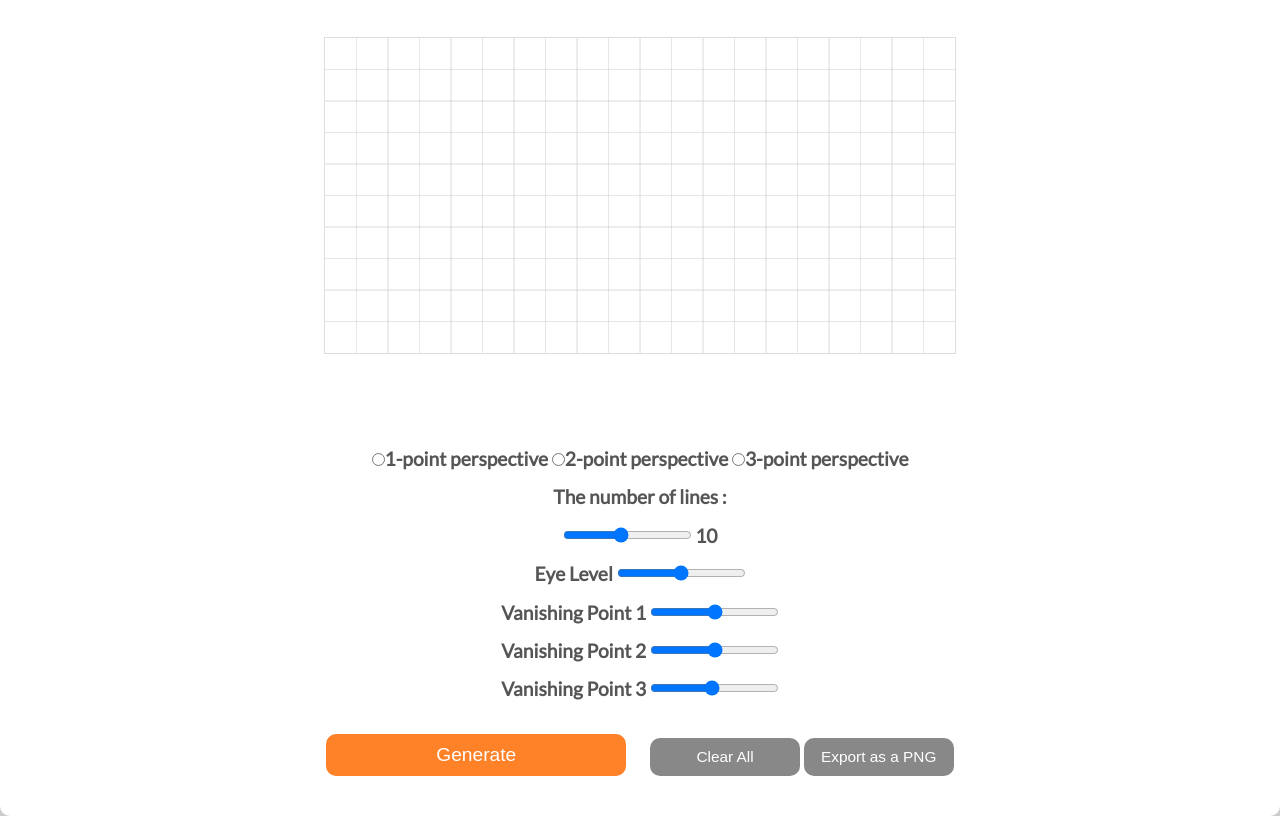
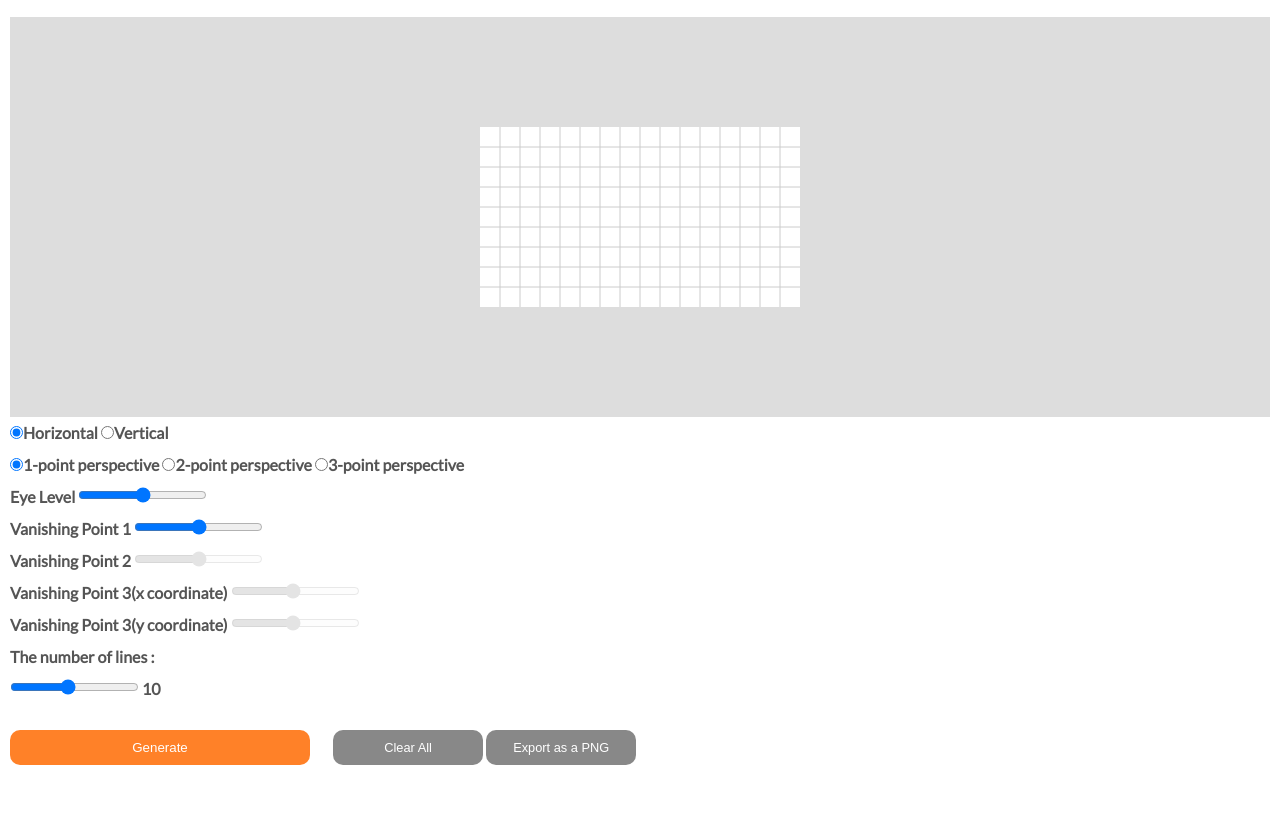
Before and after one commit to HelloTakako/perspective-generator, a website: page index.html in a window 1280 px wide. Shown: the part 50-866 px from the top of the page. Drawn offline with Linux system fonts and the light colour scheme.

Commit message:
add conditional states for perspective settings input

```diff
--- a/gulpfile.js
+++ b/gulpfile.js
@@ -9,7 +9,7 @@ function style() {
   // place code for your default task here
   return (
       gulp
-        .src("./src/scss/*.scss")
+        .src("./src/scss/style.scss")
         .pipe(sourcemaps.init())
         .pipe(sass())
         .on("error", sass.logError)
--- a/index.html
+++ b/index.html
@@ -15,31 +15,49 @@
     <main>
         <h1>Perspective Generator</h1>
 
-        <canvas id="canvas" width="1000" height="500">Your browser does not support Canvas.</canvas>
+    <div class="canvas-preview">
+        <canvas id="canvas" width="320" height="180">Your browser does not support Canvas.</canvas>
+    </div>
 
         <form id="input_area">
-            <input type="radio" name="points" value="point1">1-point perspective
-            <input type="radio" name="points" value="point2">2-point perspective
-            <input type="radio" name="points" value="point3">3-point perspective</br>
+            <fieldset id="orientation">
+                <input type="radio" name="orientation" value="horizontal" id="horizontal" checked>Horizontal
+                <input type="radio" name="orientation" value="vertical" id="vertical">Vertical<br/>
+            </fieldset>
 
-            <label for="numOfLines">The number of lines : </label><br/>
-            <input type="range" min="2" max="20" value="10" id="numOfLines">
-            <span id="numOfLinesShow"></span><br/>
+            <fieldset>
+                <input type="radio" name="points" value="point1" id="vp1-select" checked>1-point perspective
+                <input type="radio" name="points" value="point2" id="vp2-select">2-point perspective
+                <input type="radio" name="points" value="point3" id="vp3-select">3-point perspective
+            </fieldset>
 
+            <fieldset>
+                <label for="el">Eye Level</label>
+                <input type="range" min="0" max="100" value="50" id="eyeLevel">
+            </fieldset>
 
-            <label for="el">Eye Level</label>
-            <input type="range" min="0" max="100" value="50" id="eyeLevel"><br/>
+            <fieldset>
+                <label for="vp1">Vanishing Point 1</label>
+                <input type="range" min="-3000" max="3000" value="50" id="vp1"><br/>
+                <label for="vp2">Vanishing Point 2</label>
+                <input type="range" min="-3000" max="3000" value="50" id="vp2" disabled><br/>
+                <label for="vp3">Vanishing Point 3(x coordinate)</label>
+                <input type="range" min="-3000" max="3000" value="-100" id="vp3-x" disabled><br/>
+                <label for="vp3">Vanishing Point 3(y coordinate)</label>
+                <input type="range" min="-3000" max="3000" value="-100" id="vp3-y" disabled>
+            </fieldset>
 
-            <label for="vp1">Vanishing Point 1</label>
-            <input type="range" min="-3000" max="3000" value="50" id="vp1"><br/>
-            <label for="vp1">Vanishing Point 2</label>
-            <input type="range" min="-3000" max="3000" value="50" id="vp2"><br/>
-            <label for="vp1">Vanishing Point 3</label>
-            <input type="range" min="-3000" max="3000" value="-100" id="vp3"><br/>
+            <fieldset>
+                <label for="numOfLines">The number of lines : </label><br/>
+                <input type="range" min="2" max="20" value="10" id="numOfLines">
+                <span id="numOfLinesShow"></span>
+            </fieldset>
 
-            <input type="button" onclick="generate_pers();" value="Generate">
-            <input type="button" onclick="clear_canvas();" value="Clear All">
-            <input type="button" onclick="export_img();" value="Export as a PNG">
+            <fieldset>
+                <input type="button" onclick="generate_pers();" value="Generate">
+                <input type="button" onclick="clear_canvas();" value="Clear All">
+                <input type="button" onclick="export_img();" value="Export as a PNG">
+            </fieldset>
 
         </form>
 
--- a/script.js
+++ b/script.js
@@ -1,7 +1,11 @@
 // Get values
-const slider = document.getElementById("numOfLines");
+const slider = document.getElementById("numOfLines")
 const output = document.getElementById("numOfLinesShow");
 
+
+/*------------------------------
+Number of perspective lines
+------------------------------*/
 
 // show value of total lines
 output.innerHTML = slider.value; // Display the default slider value
@@ -11,26 +15,85 @@ slider.oninput = function() {
   output.innerHTML = this.value;
 }
 
-// Canvas
+/*------------------------------
+Canvas and the settings
+------------------------------*/
 
 const canvas = document.getElementById('canvas');
 const ctx = canvas.getContext('2d');
 
+// Preview, Vertical or Horizontal
+
+const vertical = document.getElementById("vertical");
+const horizontal = document.getElementById("horizontal");
+
+vertical.addEventListener("change", function(){
+    canvas.width = 180;
+    canvas.height = 320;
+});
+horizontal.addEventListener("change", function(){
+    canvas.width = 320;
+    canvas.height = 180;
+});
+
+
+//------------------------
+//Eye level
+
+const eyeLevel = document.getElementById("eyeLevel");
+eyeLevel.addEventListener("change", function(){
+    let x = (eyeLevel.value / 100) * canvas.height;
+    // draw eye level line on canvas preview
+    ctx.clearRect(0,0,canvas.width,canvas.height);
+    ctx.beginPath();
+    ctx.moveTo(0, x);
+    ctx.lineTo(canvas.width, x);
+    ctx.lineWidth = 1;
+    ctx.strokeStyle = "#ccc";
+    ctx.stroke();
+})
+
+//------------------------
+//Vanishing points
+
+const vp1Select = document.getElementById("vp1-select");
+const vp2Select = document.getElementById("vp2-select");
+const vp3Select = document.getElementById("vp3-select");
+
+const vp1 = document.getElementById("vp1");
+const vp2 = document.getElementById("vp2");
+const vp3X = document.getElementById("vp3-x");
+const vp3Y = document.getElementById("vp3-y");
+
+vp1Select.addEventListener("change", function(){
+    vp2.disabled = true;
+    vp3X.disabled = true;
+    vp3Y.disabled = true;
+});
+vp2Select.addEventListener("change", function(){
+    vp2.disabled = false;
+});
+vp3Select.addEventListener("change", function(){
+    vp2.disabled = false;
+    vp3X.disabled = false;
+    vp3Y.disabled = false;
+})
+
 //default grids
 
-for (x=50; x < 1000; x += 50){
+for (x=20; x < 320; x += 20){
 ctx.beginPath();
 ctx.moveTo(x, 0);
-ctx.lineTo(x, 500);
+ctx.lineTo(x, 320);
 ctx.lineWidth = 1;
 ctx.strokeStyle = "#ccc";
 ctx.stroke();
 }
 
-for (y=50; y < 500; y += 50){
+for (y=20; y < 180; y += 20){
 ctx.beginPath();
 ctx.moveTo(0, y);
-ctx.lineTo(1000, y);
+ctx.lineTo(320, y);
 ctx.lineWidth = 1;
 ctx.strokeStyle = "#ccc";
 ctx.stroke();
--- /dev/null
+++ b/src/scss/reset.scss
@@ -0,0 +1,48 @@
+/* http://meyerweb.com/eric/tools/css/reset/
+   v2.0 | 20110126
+   License: none (public domain)
+*/
+
+html, body, div, span, applet, object, iframe,
+h1, h2, h3, h4, h5, h6, p, blockquote, pre,
+a, abbr, acronym, address, big, cite, code,
+del, dfn, em, img, ins, kbd, q, s, samp,
+small, strike, strong, sub, sup, tt, var,
+b, u, i, center,
+dl, dt, dd, ol, ul, li,
+fieldset, form, label, legend,
+table, caption, tbody, tfoot, thead, tr, th, td,
+article, aside, canvas, details, embed,
+figure, figcaption, footer, header, hgroup,
+menu, nav, output, ruby, section, summary,
+time, mark, audio, video {
+	margin: 0;
+	padding: 0;
+	border: 0;
+	font-size: 100%;
+	font: inherit;
+	vertical-align: baseline;
+}
+/* HTML5 display-role reset for older browsers */
+article, aside, details, figcaption, figure,
+footer, header, hgroup, menu, nav, section {
+	display: block;
+}
+body {
+	line-height: 1;
+}
+ol, ul {
+	list-style: none;
+}
+blockquote, q {
+	quotes: none;
+}
+blockquote:before, blockquote:after,
+q:before, q:after {
+	content: '';
+	content: none;
+}
+table {
+	border-collapse: collapse;
+	border-spacing: 0;
+}
--- a/src/scss/style.scss
+++ b/src/scss/style.scss
@@ -1,3 +1,5 @@
+@import "./reset.scss";
+
 /*---------------------
 Fonts
 ---------------------*/
@@ -22,6 +24,7 @@ html{
 body{
     font-family: "Lato", san-serif;
     font-size: 1.6rem;
+    line-height: 1.5;
 }
 
 /*---------------------
@@ -49,13 +52,16 @@ canvas{
     background-color: #fff;
     margin: 20px auto;
     border:1px solid #ddd;
-    max-width:50%;
 }
-body{
-    background-color: #ccc;
-    text-align: center;
-    line-height: 1.5;
+.canvas-preview{
+    display: flex;
+    justify-content: center;
+    align-items: center;
+    height: 400px;
+    background-color: #ddd;
 }
+
+
 main{
     background-color: #fff;
     padding: 10px;
@@ -73,16 +79,18 @@ p{
     font-size:0.8rem;
     color:#888;
 }
+
+/*---------------------
+Canvas Settings
+---------------------*/
 form{
-    margin:60px auto 30px;
+    margin:0 auto 30px;
     line-height: 2;
-    font-size: 1.2em;
     font-weight: bold;
     color: #555;
 }
 input[onclick="generate_pers();"]{
     width: 300px;
-    font-size: 1em;
     -webkit-border-radius: 10px;
     -moz-border-radius: 10px;
     border-radius: 10px;
@@ -112,3 +120,6 @@ input[type="button"]:active,input[type="button"]:hover{
     opacity: 0.7;
     cursor:pointer;
 }
+input[disabled]{
+    opacity:0.5;
+}
```
Also changed, not shown: public/css/reset.css (added), public/css/style.css.
